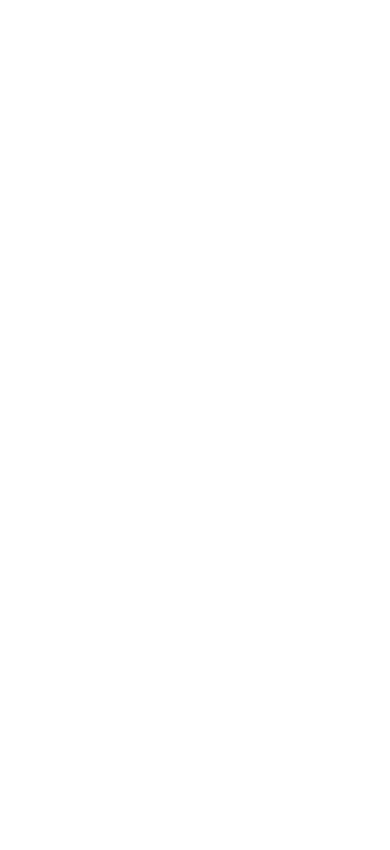
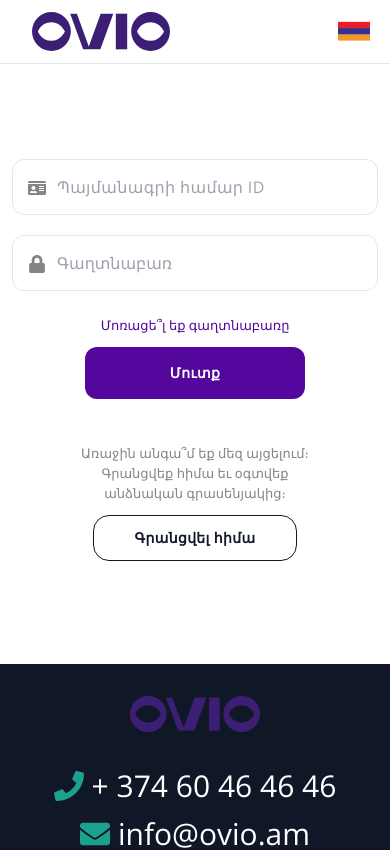
Before and after one commit to gevorg-moviex/ovio-web, a React (Vite) app: page / in a window 390 px wide. Shown: the top 850 px of the page. Built offline with nearby package versions, Linux system fonts and the light colour scheme.

Commit message:
Adding login page with responsive layout but functionallity dont finished

```diff
--- a/dataAm.js
+++ b/dataAm.js
@@ -443,12 +443,13 @@
 export const conditionsAm = {
     title: "Պայմաններ",
     titleInputFirst: "Պայմանագրի համար ID",
-    titleInputSecond: "Հեռախոսահամար",
+    titleInputSecond: "Գաղտնաբառ",
     checkboxText: "Սույնով հաստատում եմ, որ ծանոթացել եմ",
     description: "Գրանցվելով համակարգում՝ հաստատում եմ, որ լիովին համաձայն եմ «ՋԻԷՆՍԻ-ԱԼՖԱ» ՓԲԸ (այսուհետ նաև` Օպերատոր) կողմից վերջինիս պաշտոնական ինտերնետային վեբ կայքում (www.ovio.am) սույն դիմումի տրման դրությամբ հրապարակված էլեկտրոնային հաղորդակցության և հարակից այլ ծառայությունների մատուցման հիմնական պայմաններին և «ՀԻԲՐԻԴ ՍՈԼՅՈՒՇՆՍ» ՍՊԸ կողմից վերջինիս պաշտոնական ինտերնետային վեբ կայքում (www.hybridtv.am) սույն դիմումի տրման դրությամբ հրապարակված Ընդհանուր դրույթներին և պայմաններին (այսուհետ նաև` Պայմաններ), որոնք ամբողջությամբ ընթերցվել են իմ կողմից և որոնց ես ծանոթացել եմ: Սույնով հաստատում եմ, որ իմ կողմից ներկայացված տեղեկությունները ճիշտ են։",
     buttonContent: "Փակել",
     error1: "Պայմանագրի id դաշտը պարտադիր է",
-    error2: "Հեռախոսահամարի դաշտը պարտադիր է"
+    error2: "Գաղտնաբառի դաշտը պարտադիր է",
+    loginInfo: "Առաջին անգա՞մ եք մեզ այցելում։ Գրանցվեք հիմա եւ օգտվեք անձնական գրասենյակից։"
 }
 
 export const sectionAm = [
--- a/src/App.jsx
+++ b/src/App.jsx
@@ -16,9 +16,11 @@
 import News from './Components/News/news'
 import { BiLogIn } from 'react-icons/bi'
 import Register from './Components/Register/register'
-import RegisterLayout from './Layouts/RegisterLayout'
+import RegisterLayout from './Layouts/SlicedHeaderFooterLayout'
 import SlicedHeader from './Components/SlicedHeader/slicedHeader'
 import SlicedFooter from './Components/SlicedFooter/slicedFooter'
+import SlicedHeaderFooterLayout from './Layouts/SlicedHeaderFooterLayout'
+import Login from './Components/Login/login'
 
 function App() {
   const [count, setCount] = useState(0)
@@ -39,9 +41,11 @@
      <BottomContact />  */}
      {/* <HelpLayout /> */}
      {/* <News /> */}
-     {/* <RegisterLayout /> */}
+     {/* <SlicedHeaderFooterLayout children={<Register />} /> */}
      {/* <SlicedHeader /> */}
      {/* <SlicedFooter /> */}
+     {/* <Login /> */}
+     <SlicedHeaderFooterLayout children={<Login />} />
     </>
   )
 }
--- a/src/Components/Login/login.jsx
+++ b/src/Components/Login/login.jsx
@@ -1,5 +1,45 @@
+import { useCallback, useRef, useState } from "react"
+import { conditionsAm } from "../../../dataAm";
+import { FaIdCard, FaLock } from "react-icons/fa";
+
 export default function Login() {
+    const [error, setError] = useState(false);
+
+    const userPassportId = useRef();
+    const userPassword = useRef();
+
     return (
-        <h1>adasd</h1>
+        <div className="py-9 mt-14 h-[72vh] flex justify-center items-center text-[#101828]">
+            <form action="" className="flex w-auto px-3 product560x:px-0 product560x:w-[480px] h-[352px] border-none outline-none flex-col justify-center gap-6 text-sm">
+                <div className="flex flex-col gap-5">
+                    <div className="flex flex-col relative gap-1 text-[#858585] tracking-wide">
+                        <FaIdCard className="absolute text-lg left-4 top-5" />
+                        <input type="text" ref={userPassportId} autoComplete="username" placeholder={conditionsAm.titleInputFirst} className="border focus:shadow-register transition-all text-[#101828] duration-200 border-[#e3e8ec] h-14 text-base pl-11 rounded-xl outline-none" name="" id="passportId" />
+                        {error && (
+                            <span className="text-xs text-red-600">{conditionsAm.error1}</span>
+                        )}
+                    </div>
+                    <div className="flex flex-col relative gap-1 text-[#858585]">
+                        <FaLock className="absolute text-lg left-4 top-5" />
+                        <input type="password" autoComplete="current-password" ref={userPassword} placeholder={conditionsAm.titleInputSecond} className="border border-[#e3e8ec] focus:shadow-register text-[#101828] transition-all duration-200 h-14 text-base pl-11 rounded-xl outline-none" id="password" />
+                        {error && (
+                            <span className="text-xs text-red-600">{conditionsAm.error2}</span>
+                        )}
+                    </div>
+                </div>
+                <div className="flex justify-center">
+                    <div className="flex w-[60%] flex-col justify-center gap-3 items-center">
+                        <a href="#" className="text-[#53079d] text-[13px] no-underline">Մոռացե՞լ եք գաղտնաբառը</a>
+                        <button type="button" className="rounded-xl outline-none w-full hover:opacity-80 transition-all duration-300 font-semibold bg-[#53079d] px-6 text-white tracking-wide py-4">Մուտք</button>
+                    </div>
+                </div>
+                <div className="flex justify-center mt-5">
+                    <div className="flex w-[70%] flex-col justify-center gap-3 items-center text-center">
+                        <p className="text-[#858585] text-[13px]">{conditionsAm.loginInfo}</p>
+                        <button type="button" className="rounded-2xl outline-none w-[80%] hover:bg-[#101828] hover:text-white transition-all duration-300 font-semibold text-[#101828] border border-[#101828] px-6 tracking-wide py-3">Գրանցվել հիմա</button>
+                    </div>
+                </div>
+            </form>
+        </div>
     )
 };
--- a/src/Components/Register/register.jsx
+++ b/src/Components/Register/register.jsx
@@ -7,7 +7,7 @@
         const [error, setError] = useState(false);
 
         const passportId = useRef();
-        const numberPhone = useRef();
+        const passwordUser = useRef();
 
         const toggleModal = () => {
             setModal(prev => !prev);
@@ -16,9 +16,9 @@
         const getInfo = useCallback((event) => {
             event.preventDefault()
             const passportIdValue = passportId.current.value
-            const numberPhoneValue = numberPhone.current.value;
+            const passwordUserValue = passwordUser.current.value;
 
-            if(passportIdValue === "" || numberPhoneValue === "" || !checked){
+            if(passportIdValue === "" || passwordUserValue === "" || !checked){
                 setError(true)
             }else{
                 setError(false);
@@ -26,11 +26,11 @@
                 const obj = {
                     date: new Date().toString(),
                     passportId: passportIdValue,
-                    numberPhone: numberPhoneValue
+                    passwordUser: passwordUserValue
                 }
 
                 passportId.current.value = "",
-                numberPhone.current.value = "",
+                passwordUser.current.value = "",
                 isChecked(false)
 
 
@@ -55,14 +55,14 @@
                     <div className="flex flex-col gap-3">
                         <div className="flex flex-col gap-1">
                             <label htmlFor="passportId">{conditionsAm.titleInputFirst}</label>
-                            <input type="text" ref={passportId} className="border focus:shadow-register transition-all duration-200 border-[#e3e8ec] h-11 pl-2 rounded-md outline-none" name="" id="passportId" />
+                            <input type="text" ref={passportId} autoComplete="username" className="border focus:shadow-register transition-all duration-200 border-[#e3e8ec] h-11 pl-2 rounded-md outline-none" name="" id="passportId" />
                             {error && (
                                 <span className="text-xs text-red-600">{conditionsAm.error1}</span>
                             )}
                         </div>
                         <div className="flex flex-col gap-1">
-                            <label htmlFor="number">{conditionsAm.titleInputSecond}</label>
-                            <input type="number" ref={numberPhone} placeholder="xxx xx xx xx" className="border border-[#e3e8ec] placeholder:opacity-90 placeholder:text-[#233353] focus:shadow-register transition-all duration-200 h-11 pl-2 rounded-md outline-none" id="number" />
+                            <label htmlFor="password">{conditionsAm.titleInputSecond}</label>
+                            <input type="password" autoComplete="current-password" ref={passwordUser} placeholder="**********" className="border border-[#e3e8ec] placeholder:opacity-90 placeholder:text-[#233353] focus:shadow-register transition-all duration-200 h-11 pl-2 rounded-md outline-none" id="password" />
                             {error && (
                                 <span className="text-xs text-red-600">{conditionsAm.error2}</span>
                             )}
--- a/src/Layouts/RegisterLayout.jsx
+++ b/src/Layouts/SlicedHeaderFooterLayout.jsx
@@ -1,12 +1,11 @@
-import Register from "../Components/Register/register";
 import SlicedFooter from "../Components/SlicedFooter/slicedFooter";
 import SlicedHeader from "../Components/SlicedHeader/slicedHeader";
 
-export default function RegisterLayout() {
+export default function SlicedHeaderFooterLayout( {children} ) {
     return (
         <>
             <SlicedHeader />
-                <Register />
+                {children}
             <SlicedFooter />
         </>
     )
```
Also changed, not shown: userInfo.js (added, +22 -0 lines).
